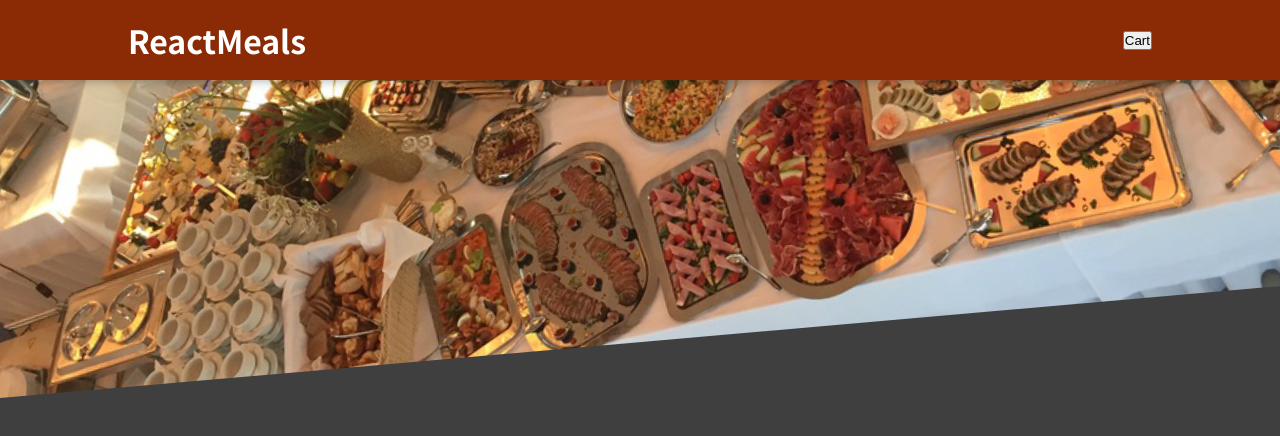
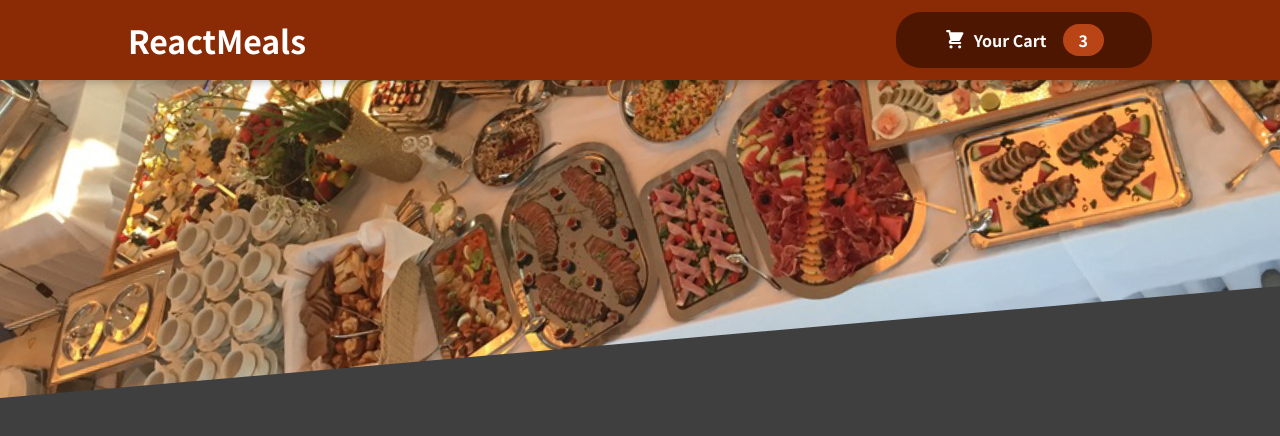
Before and after one commit to martinsgabriel1956/react_meals, a React (Create React App) app: page / in a window 1280 px wide. Shown: the top 436 px of the page. Built offline with nearby package versions, Linux system fonts and the light colour scheme.

Commit message:
feat: adding a Cart component

```diff
--- /dev/null
+++ b/src/components/Cart/CartIcon.js/index.js
@@ -0,0 +1,13 @@
+import React from 'react';
+
+export function CartIcon() {
+  return (
+    <svg
+      xmlns="http://www.w3.org/2000/svg"
+      viewBox="0 0 20 20"
+      fill="currentColor"
+    >
+    <path d='M3 1a1 1 0 000 2h1.22l.305 1.222a.997.997 0 00.01.042l1.358 5.43-.893.892C3.74 11.846 4.632 14 6.414 14H15a1 1 0 000-2H6.414l1-1H14a1 1 0 00.894-.553l3-6A1 1 0 0017 3H6.28l-.31-1.243A1 1 0 005 1H3zM16 16.5a1.5 1.5 0 11-3 0 1.5 1.5 0 013 0zM6.5 18a1.5 1.5 0 100-3 1.5 1.5 0 000 3z' />
+  </svg>
+  );
+}
--- /dev/null
+++ b/src/components/Layout/Header/HeaderCartButton/index.js
@@ -0,0 +1,15 @@
+import { Container, Icon, Badge } from './styles';
+
+import { CartIcon } from '../../../Cart/CartIcon.js' ;
+
+export function HeaderCartButton() {
+  return (
+    <Container>
+      <Icon>
+        <CartIcon />
+      </Icon>
+      <span>Your Cart</span>
+      <Badge>3</Badge>
+    </Container>
+  );
+};
--- /dev/null
+++ b/src/components/Layout/Header/HeaderCartButton/styles.js
@@ -0,0 +1,34 @@
+import styled from 'styled-components';
+
+export const Container = styled.button`
+  cursor: pointer;
+  font: inherit;
+  border: none;
+  background-color: #4d1601;
+  color: white;
+  padding: 0.75rem 3rem;
+  display: flex;
+  justify-content: space-around;
+  align-items: center;
+  border-radius: 25px;
+  font-weight: bold;
+
+  &:hover,
+  &:active {
+    background-color: #2c0d00;
+  }
+`;
+
+export const Icon = styled.span`
+  width: 1.35rem;
+  height: 1.35rem;
+  margin-right: 0.5rem;
+`;
+
+export const Badge = styled.span`
+  background-color: #b94517;
+  padding: 0.25rem 1rem;
+  border-radius: 25px;
+  margin-left: 1rem;
+  font-weight: bold;
+`;
--- a/src/components/Layout/Header/index.js
+++ b/src/components/Layout/Header/index.js
@@ -1,13 +1,15 @@
 import { Container, MainImg } from './styles';
 
 import mealsImage from '../../../assets/meals.jpg';
+
+import { HeaderCartButton } from './HeaderCartButton';
 
 export function Header(props) {
   return (
     <>
       <Container>
         <h1>ReactMeals</h1>
-        <button>Cart</button>
+        <HeaderCartButton />
       </Container>
       <MainImg>
         <img src={mealsImage} alt="A table full of delicious food" />
```
Also changed, not shown: package.json (+12 -0 lines), .eslintrc.js (added), .prettierrc.json (added), 2 other files (tests, documents, lock files or other folders).
